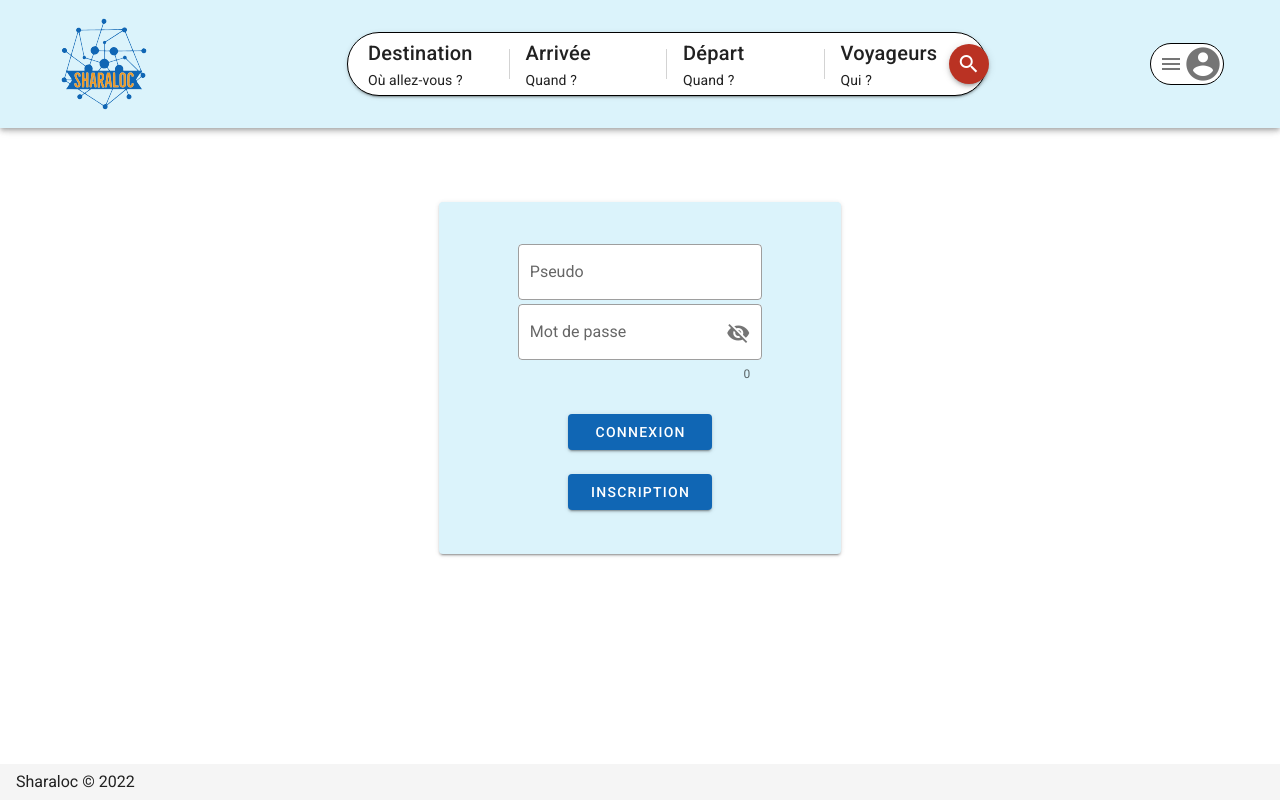
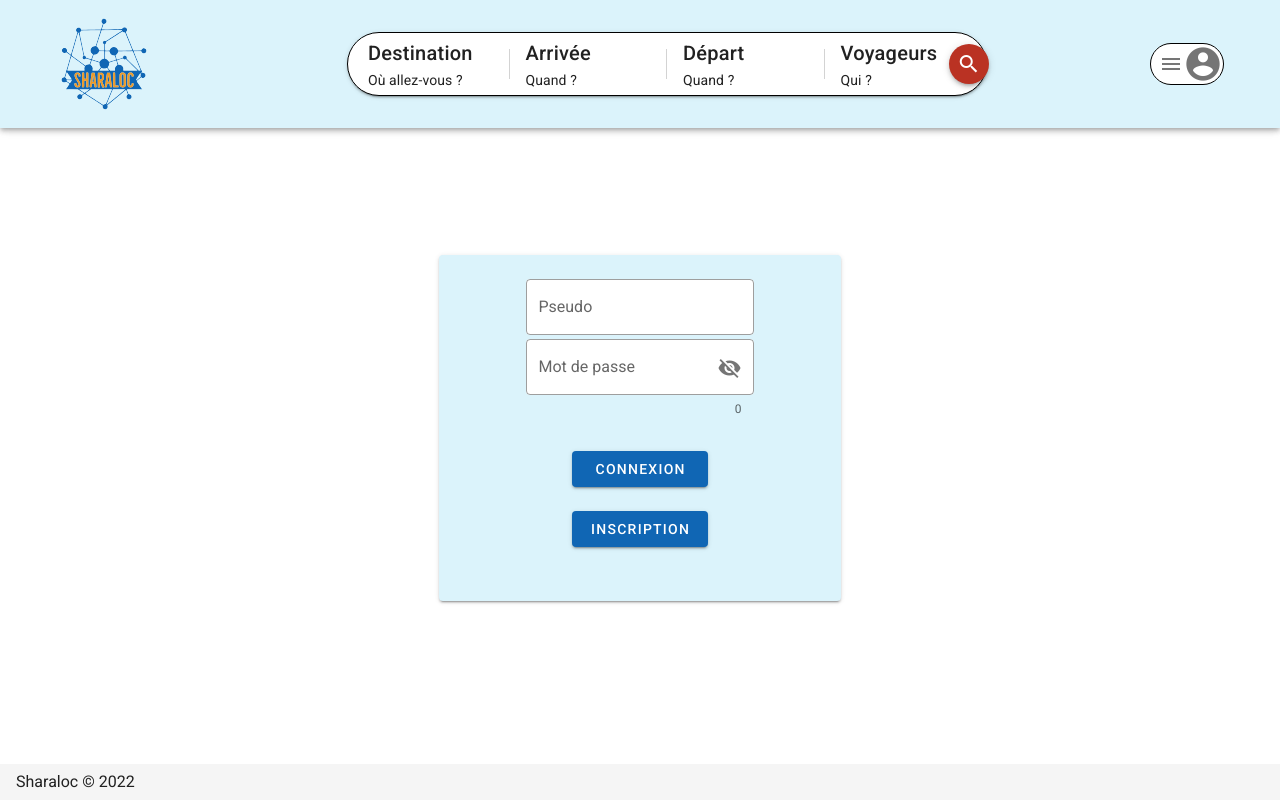
Before and after one commit to AAE-Location-biens-immobiliers/APP, a Nuxt app: page /Connexion in a window 1280 px wide. Built offline with nearby package versions, Linux system fonts and the light colour scheme.

Commit message:
V3 inscription/connexion

```diff
--- a/pages/Connexion.vue
+++ b/pages/Connexion.vue
@@ -1,10 +1,19 @@
 <template>
-  <v-row justify="center" align="center" style="height: 500px">
+  <v-container fluid class="pa-0">
+    <v-img
+      v-bind="props"
+      class="ml"
+      :src="require('./../static/Background.jpeg')"
+      max-height="60%"
+      max-width="100%"
+      :height="bgHeight"
+    >
+      <v-row justify="center" align="center" style="height: 600px">
         <v-col cols="5" sm="3" md="4">
-      <v-card color="secondary" style="paddingTop:30px">
+          <v-card color="secondary" style="padding: 10px">
             <div class="d-flex flex-column justify-space-between align-center">
               <v-col cols="5" sm="8">
-            <div>
+                <div style="padding: 2px">
                   <v-text-field
                     background-color="white"
                     label="Pseudo"
@@ -13,7 +22,7 @@
                     hide-details="auto"
                   ></v-text-field>
                 </div>
-            <div style='paddingTop:4px'>
+                <div style="padding: 2px">
                   <v-text-field
                     background-color="white"
                     outlined
@@ -29,11 +38,11 @@
                   ></v-text-field>
                 </div>
               </v-col>
-          <v-col cols="5" sm="5">
+              <v-col cols="2" sm="5">
                 <v-btn color="primary" elevation="2" block> Connexion </v-btn>
               </v-col>
 
-          <v-col cols="5" sm="5">
+              <v-col cols="2" sm="5">
                 <v-btn color="primary" elevation="2" block> Inscription </v-btn>
               </v-col>
             </div>
@@ -44,6 +53,8 @@
           </v-card>
         </v-col>
       </v-row>
+    </v-img>
+  </v-container>
 </template>
 
 <script>
--- a/pages/Inscription.vue
+++ b/pages/Inscription.vue
@@ -1,6 +1,15 @@
 <template>
+  <v-container fluid class="pa-0" >
+    <v-img
+      v-bind="props"
+      class="ml"
+      :src="require('./../static/background2.jpeg')"
+      max-height="60%"
+      max-width="100%"
+      :height="bgHeight"
+    >
       <v-row justify="center" align="center" style="height: 700px">
-    <v-col cols="12" sm="10" md="8" lg="6">
+        <v-col cols="12" sm="5" md="5" lg="5">
           <v-card ref="form" color="secondary" style="paddingtop: 30px">
             <v-card-text>
               <v-text-field
@@ -77,7 +86,7 @@
             <v-card-actions>
               <v-btn color="primary" text> Annuler </v-btn>
               <v-spacer></v-spacer>
-          <v-col cols="5" sm="3">
+              <v-col cols="5" sm="4">
                 <v-btn color="primary" elevation="2" block @click="Envoyer">
                   S'inscrire
                 </v-btn>
@@ -86,6 +95,8 @@
           </v-card>
         </v-col>
       </v-row>
+    </v-img>
+  </v-container>
 </template>
 
 <script>
```
Also changed, not shown: static/background.jpeg (added), static/background2.jpeg (added). Lines whose indentation alone changed are shown as unchanged.
